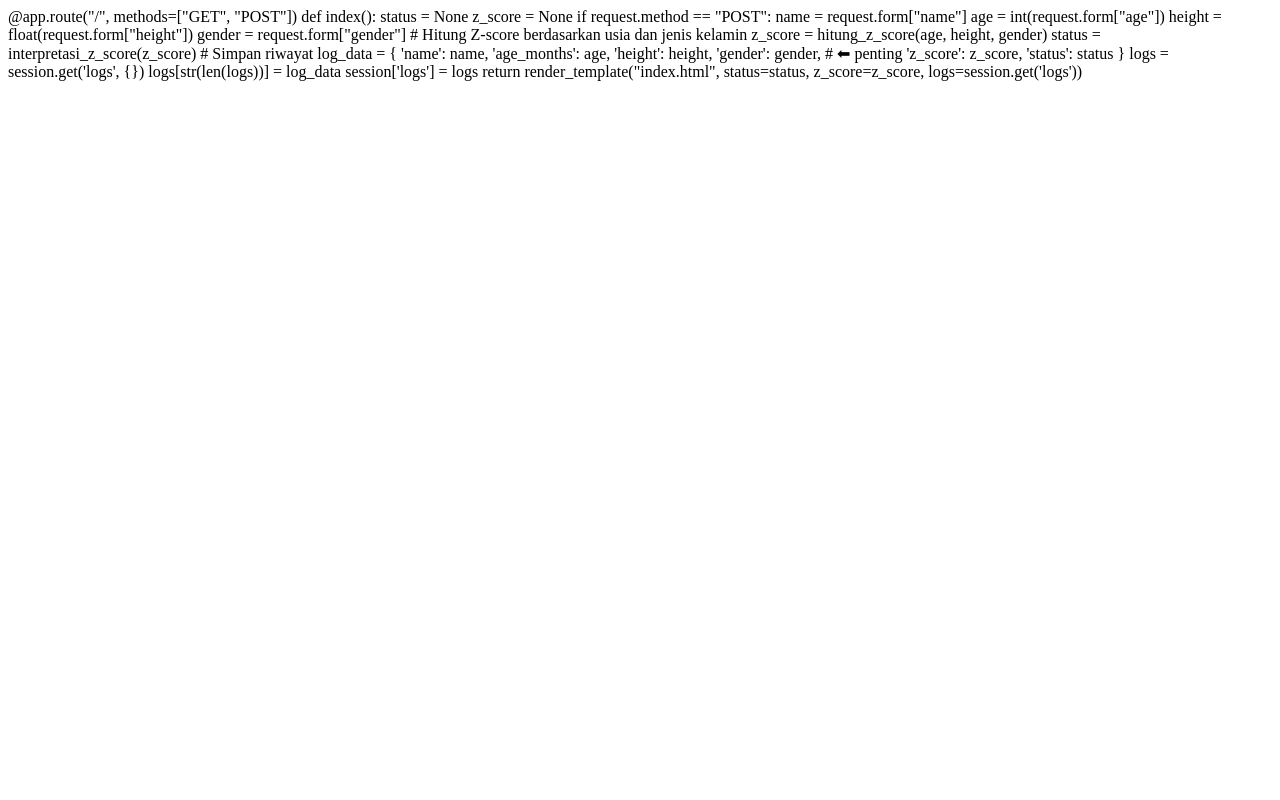
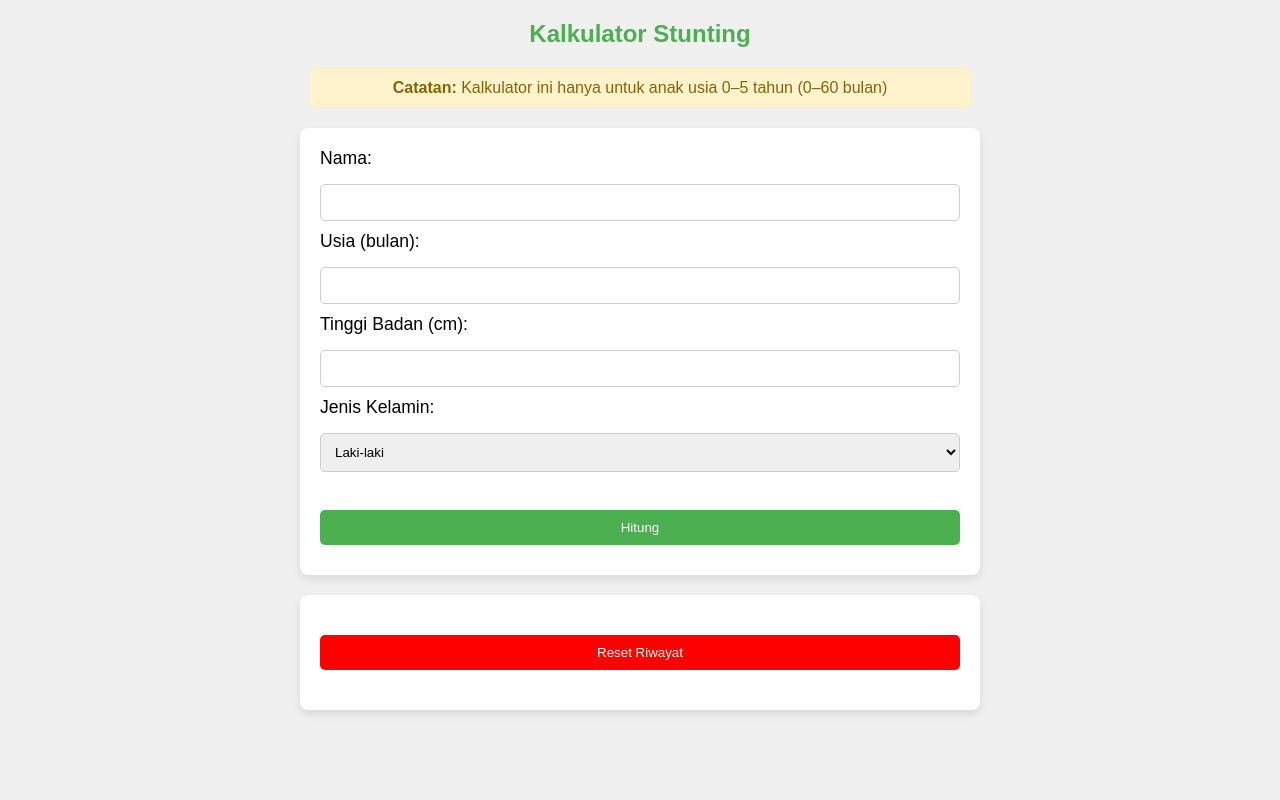
Before and after one commit to Johnesss/Kalstunt, a Flask app: page / in a window 1280 px wide. Run offline with Flask 3, Linux system fonts and the light colour scheme.

Commit message:
Update index.html

```diff
--- a/templates/index.html
+++ b/templates/index.html
@@ -1,30 +1,63 @@
-@app.route("/", methods=["GET", "POST"])
-def index():
-    status = None
-    z_score = None
+<!DOCTYPE html>
+<html lang="id">
+<head>
+    <meta charset="UTF-8">
+    <meta name="viewport" content="width=device-width, initial-scale=1.0">
+    <title>Kalkulator Stunting</title>
+    <link rel="stylesheet" href="{{ url_for('static', filename='styles.css') }}">
+</head>
+<body>
+    <h2>Kalkulator Stunting</h2>
 
-    if request.method == "POST":
-        name = request.form["name"]
-        age = int(request.form["age"])
-        height = float(request.form["height"])
-        gender = request.form["gender"]
+    <!-- Peringatan -->
+    <div style="background-color: #fff3cd; color: #856404; padding: 10px; margin: 10px auto; width: 50%; border: 1px solid #ffeeba; border-radius: 5px; text-align: center;">
+        <strong>Catatan:</strong> Kalkulator ini hanya untuk anak usia 0–5 tahun (0–60 bulan)
+    </div>
 
-        # Hitung Z-score berdasarkan usia dan jenis kelamin
-        z_score = hitung_z_score(age, height, gender)
-        status = interpretasi_z_score(z_score)
+    <!-- Form Input -->
+    <form method="POST">
+        <label>Nama:</label><br>
+        <input type="text" name="name" required><br>
 
-        # Simpan riwayat
-        log_data = {
-            'name': name,
-            'age_months': age,
-            'height': height,
-            'gender': gender,  # ⬅ penting
-            'z_score': z_score,
-            'status': status
-        }
+        <label>Usia (bulan):</label><br>
+        <input type="number" name="age" min="0" max="60" required><br>
 
-        logs = session.get('logs', {})
-        logs[str(len(logs))] = log_data
-        session['logs'] = logs
+        <label>Tinggi Badan (cm):</label><br>
+        <input type="number" name="height" step="0.1" required><br>
 
-    return render_template("index.html", status=status, z_score=z_score, logs=session.get('logs'))
+        <label>Jenis Kelamin:</label><br>
+        <select name="gender">
+            <option value="L">Laki-laki</option>
+            <option value="P">Perempuan</option>
+        </select><br><br>
+
+        <input type="submit" value="Hitung">
+    </form>
+
+    <!-- Hasil -->
+    {% if status %}
+        <h3>{{ status }}</h3>
+        <h4>Z-score: {{ z_score|round(2) }}</h4> <!-- Menampilkan Z-score -->
+    {% endif %}
+
+    <!-- Riwayat -->
+    {% if logs %}
+        <h4>Riwayat Perhitungan:</h4>
+        <ul>
+            {% for log in logs.values() %}
+                <li>
+                    {{ log['name'] }} ({{ log['age_months'] }} bulan,
+                    {{ 'Laki-laki' if log['gender'] == 'L' else 'Perempuan' }})
+                    - Tinggi: {{ log['height'] }} cm → {{ log['status'] }} |
+                    Z-score: {{ log['z_score']|round(2) }}
+                </li>
+            {% endfor %}
+        </ul>
+    {% endif %}
+
+    <!-- Tombol Reset -->
+    <form method="POST" action="{{ url_for('reset_history') }}">
+        <input type="submit" value="Reset Riwayat" class="reset"/>
+    </form>
+</body>
+</html>
```
